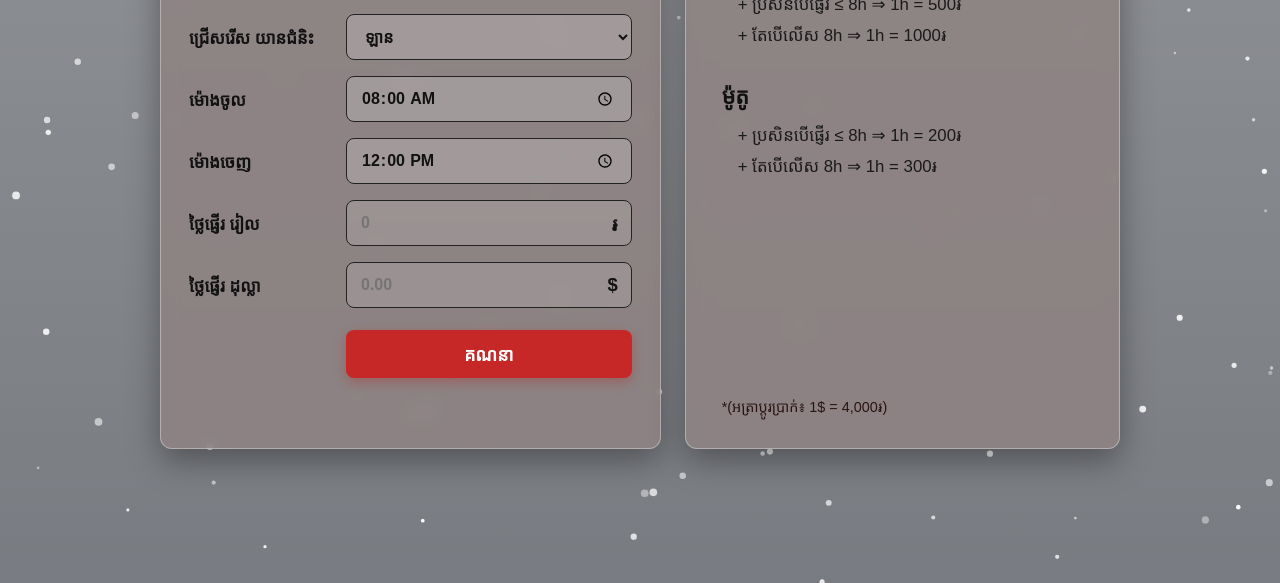
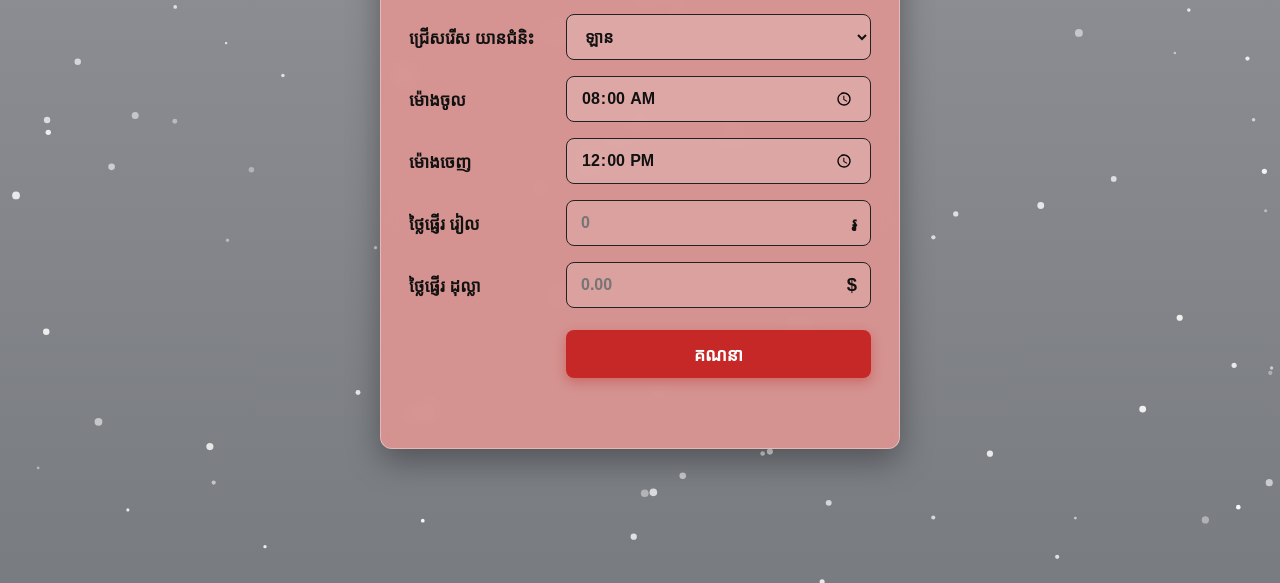
Before and after one commit to hysovanda888-cpu/parking-calculator, a plain HTML site: page index.html in a window 1280 px wide. Shown: the part 217-800 px from the top of the page. Drawn offline with Linux system fonts and the light colour scheme; files whose address does not match are found by name; a web font is replaced by a local one.

Commit message:
Remove pricing info card and center calculator

```diff
--- a/index.html
+++ b/index.html
@@ -5,7 +5,6 @@
     <meta charset="UTF-8" />
     <meta name="viewport" content="width=device-width, initial-scale=1.0" />
     <title>គណនាថ្លៃផ្ញើរយានជំនិះ</title>
-    <!-- Google Font: Kantumruy Pro សម្រាប់អក្សរខ្មែរ -->
     <link rel="preconnect" href="https://fonts.googleapis.com" />
     <link rel="preconnect" href="https://fonts.gstatic.com" crossorigin />
     <link href="https://fonts.googleapis.com/css2?family=Kantumruy+Pro:wght@400;500;600;700&display=swap"
@@ -17,15 +16,15 @@
     <!-- ស្រទាប់ព្រិលធ្លាក់ -->
     <canvas id="snowCanvas"></canvas>
 
-    <!-- ប៊ូតុងបិទ/បើកព្រិល -->
-    <!-- ប៊ូតុងបិទ/បើកព្រិល និងប៊ូតុងដាក់រូបភាព Background -->
+    <!-- ប៊ូតុងប្តូរផ្ទៃខាងក្រោយ និងបិទ/បើកព្រិល -->
     <div class="top-controls">
         <label for="bgUpload" class="control-btn">🖼️ ប្តូរផ្ទៃខាងក្រោយ</label>
         <input type="file" id="bgUpload" accept="image/*" hidden />
         <button id="toggleSnowBtn" class="control-btn">❄️ ព្រិល: កំពុងធ្លាក់</button>
     </div>
+
     <main class="container">
-        <!-- កាតខាងឆ្វេង៖ ទម្រង់គណនា -->
+        <!-- កាតទម្រង់គណនា (នៅចំកណ្តាល) -->
         <section class="card form-card">
             <h1 class="title">គណនាថ្លៃផ្ញើរយានជំនិះ</h1>
 
@@ -75,27 +74,6 @@
 
             <p id="durationInfo" class="duration-info"></p>
         </section>
-
-        <!-- កាតខាងស្តាំ៖ តារាងតម្លៃ -->
-        <section class="card info-card">
-            <div class="price-block">
-                <h2>ឡាន</h2>
-                <ul>
-                    <li>+ ប្រសិនបើផ្ញើរ ≤ 8h ⇒ 1h = 500៛</li>
-                    <li>+ តែបើលើស 8h ⇒ 1h = 1000៛</li>
-                </ul>
-            </div>
-
-            <div class="price-block">
-                <h2>ម៉ូតូ</h2>
-                <ul>
-                    <li>+ ប្រសិនបើផ្ញើរ ≤ 8h ⇒ 1h = 200៛</li>
-                    <li>+ តែបើលើស 8h ⇒ 1h = 300៛</li>
-                </ul>
-            </div>
-
-            <p class="exchange-note">*(អត្រាប្តូរប្រាក់៖ 1$ = 4,000៛)</p>
-        </section>
     </main>
 
     <script src="script.js"></script>
--- a/style.css
+++ b/style.css
@@ -13,12 +13,10 @@ body {
   padding: 24px;
   position: relative;
   overflow-x: hidden;
-  /* រូបភាព Background ចំណតឡាន */
   background: linear-gradient(rgba(10, 15, 25, 0.45), rgba(10, 15, 25, 0.55)),
               url('images/bg.jpg') center/cover no-repeat fixed;
 }
 
-/* Canvas សម្រាប់ព្រិលធ្លាក់ */
 #snowCanvas {
   position: fixed;
   top: 0;
@@ -29,7 +27,6 @@ body {
   z-index: 1;
 }
 
-/* ប៊ូតុងខាងលើស្តាំ */
 .top-controls {
   position: fixed;
   top: 16px;
@@ -57,20 +54,16 @@ body {
   background: rgba(255, 255, 255, 0.35);
 }
 
-/* Container ធំសម្រាប់កាតទាំងពីរ */
+/* តម្រឹមកាតតែមួយឱ្យនៅចំកណ្តាលអេក្រង់ */
 .container {
   position: relative;
   z-index: 5;
-  display: grid;
-  grid-template-columns: 1.15fr 1fr;
-  gap: 24px;
   width: 100%;
-  max-width: 960px;
+  max-width: 520px;
 }
 
-/* រចនាប័ទ្មកាតពណ៌ផ្កាឈូកលាយក្រហមស្រាល + Glassmorphism */
 .card {
-  background: rgba(143, 131, 131, 0.86);
+  background: rgba(226, 149, 146, 0.86);
   backdrop-filter: blur(8px);
   -webkit-backdrop-filter: blur(8px);
   border: 1px solid rgba(255, 255, 255, 0.35);
@@ -145,7 +138,6 @@ body {
   pointer-events: none;
 }
 
-/* ប៊ូតុងគណនា */
 .button-row {
   display: grid;
   grid-template-columns: 145px 1fr;
@@ -184,50 +176,7 @@ body {
   min-height: 22px;
 }
 
-/* កាតខាងស្តាំ៖ តារាងតម្លៃ */
-.info-card {
-  display: flex;
-  flex-direction: column;
-  justify-content: center;
-  padding-left: 36px;
-}
-
-.price-block {
-  margin-bottom: 30px;
-}
-
-.price-block h2 {
-  font-size: 1.35rem;
-  font-weight: 700;
-  margin-bottom: 10px;
-  color: #111111;
-}
-
-.price-block ul {
-  list-style: none;
-  padding-left: 16px;
-}
-
-.price-block li {
-  font-size: 1.05rem;
-  font-weight: 500;
-  line-height: 1.85;
-  color: #1a1a1a;
-}
-
-.exchange-note {
-  margin-top: auto;
-  font-size: 0.9rem;
-  font-weight: 500;
-  color: #2c1414;
-}
-
-/* Responsive សម្រាប់ទូរស័ព្ទ */
-@media (max-width: 780px) {
-  .container {
-    grid-template-columns: 1fr;
-  }
-
+@media (max-width: 540px) {
   .form-group,
   .button-row {
     grid-template-columns: 1fr;
@@ -236,8 +185,4 @@ body {
   .calc-btn {
     grid-column: 1;
   }
-
-  .info-card {
-    padding-left: 28px;
-  }
 }
```
